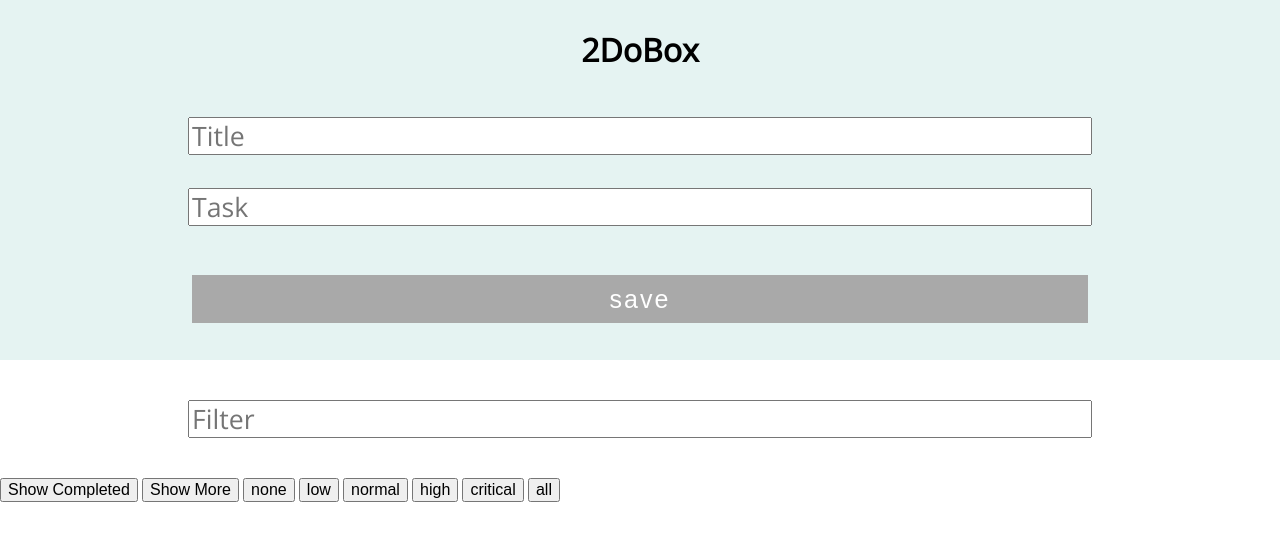
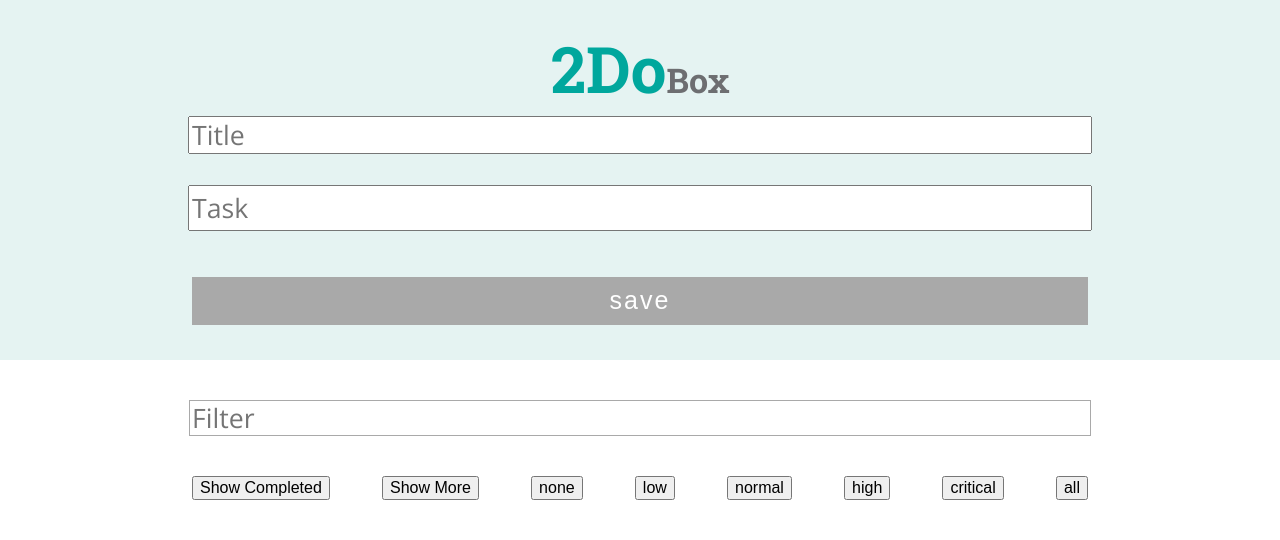
Before and after one commit to Adamj1232/2DoBox, a plain HTML site: page index.html in a window 1280 px wide. Drawn offline with nearby package versions, Linux system fonts and the light colour scheme.

Commit message:
css styling to align elements and size on large screen

```diff
--- a/styles.css
+++ b/styles.css
@@ -25,13 +25,13 @@ h1 {
   margin: 0px;
 }
 
-.title-idea {
+.title1 {
   color: #00A79D;
   font-family: 'Roboto Slab', serif;
   font-size: 34px;
 }
 
-.title-box {
+.title2 {
   color: #6D6E71;
   font-family: 'Roboto Slab', serif;
   font-size: 34px;
@@ -57,7 +57,7 @@ input {
   font-family: 'Open Sans', sans-serif;
 }
 
-.idea-body {
+.card-body {
   height: 20vh;
 }
 
@@ -78,20 +78,32 @@ input {
   text-align: center;
   margin-bottom: 5vh;
   margin-top: 5vh;
-  width: 100vw;
+  width: 100%;
 }
 
-.idea-card-container {
+.buttonSection {
+  display: flex;
+  justify-content: space-between;
+  width: 70%;
+  margin: auto;
+  margin-bottom: 15px;
+}
+
+.search-text {
+  border: 1px solid darkgrey;
+}
+
+.input-card-container {
   display: flex;
   flex-direction: column;
   justify-content: center;
   font-size: 18px;
   margin-left: auto;
   margin-right: auto;
-  width: 90%;
+  width: 70%;
 }
 
-.idea-card {
+.input-card {
   border-bottom: 1px solid #D1D3D4;
   height: 120%;
   margin-left: auto;
@@ -155,7 +167,7 @@ input {
     width: 70vw;
   }
 
-  .idea-card {
+  .input-card {
     width: 70vw;
   }
 
@@ -167,7 +179,7 @@ input {
     height: 7vh;
   }
 
-  .title-idea {
+  .title1 {
     font-size: 64px;
   }
 
@@ -180,7 +192,7 @@ input {
     margin-top: 15px;
   }
 
-  .idea-body {
+  .input-body {
     height: 5vh;
   }
 
```
